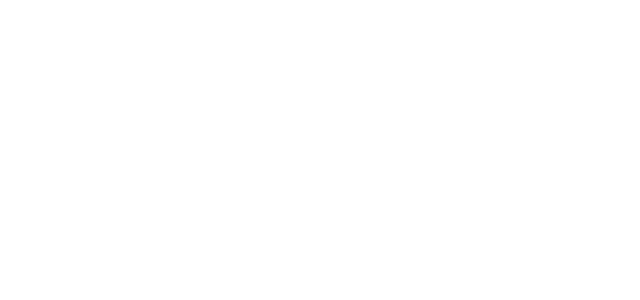
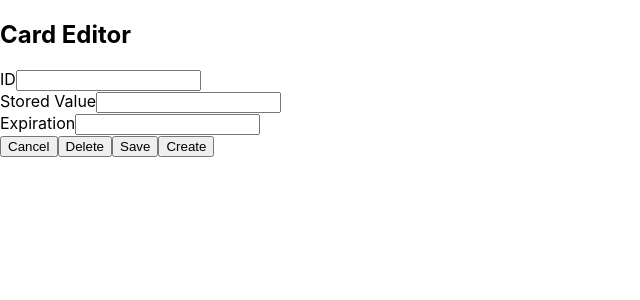
Before and after one commit to timaeusx/cs3200, a React (Create React App) app in the folder tt-webapp/: page /transitcards/1/edit in a window 1280 px wide. Before the commit this address had no page. Shown: the top 300 px of the page, without its empty margins (0-640 px from the left). Built offline with nearby package versions, Linux system fonts and the light colour scheme; no server answers.

Commit message:
Implement TransitCard editor screen and general cleanup

```diff
--- a/tt-webapp/src/App.js
+++ b/tt-webapp/src/App.js
@@ -3,6 +3,7 @@
 import TransitCardList from './TransitCardList';
 import TicketList from './TicketList';
 import UserFormEditor from "./UserFormEditor";
+import TransitCardFormEditor from "./TransitCardFormEditor";
 
 function App() {
   return (
@@ -10,9 +11,10 @@
         <BrowserRouter>
           <Routes>
             <Route path="/" element={<UserList/>}/>
-            <Route path="/users/:id" element={<UserFormEditor/>}/>
+            <Route path="/users/:id/edit" element={<UserFormEditor/>}/>
             <Route path="/users/:id/transitcards" element={<TransitCardList/>}/>
             <Route path="/transitcards/:id" element={<TicketList/>}/>
+            <Route path="/transitcards/:id/edit" element={<TransitCardFormEditor/>}/>
           </Routes>
         </BrowserRouter>
       </div>
--- /dev/null
+++ b/tt-webapp/src/TransitCardFormEditor.js
@@ -0,0 +1,48 @@
+import React from "react";
+import {useNavigate} from "react-router";
+import {useParams} from "react-router-dom";
+import TransitCardService from "./TransitCardService";
+
+const {useState, useEffect} = React;
+
+const TransitCardFormEditor = () => {
+  const {id} = useParams();
+  const navigate = useNavigate();
+  const [card, setCard] = useState({});
+  useEffect(() => {
+    if(id !== "new") {
+      findTransitCardById(id)
+    }
+  }, [id])
+  const createTransitCard = (card) => {
+    TransitCardService.createTransitCard(card).then(() => navigate(-1))
+  }
+  const findTransitCardById = (id) => {
+    TransitCardService.findTransitCardById(id).then(card => setCard(card))
+  }
+  const deleteTransitCard = (id) => {
+    TransitCardService.deleteTransitCard(id).then(() => navigate(-1))
+  }
+  const updateTransitCard = (id, newCard) => {
+    TransitCardService.updateTransitCard(id, newCard).then(() => navigate(-1))
+  }
+  return (
+      <div>
+        <h2>Card Editor</h2>
+        <label>ID</label>
+        <input value={card.idtransitcards}/><br/>
+        <label>Stored Value</label>
+        <input onChange = {(e) => setCard(card => ({...card, storedvalue: e.target.value}))}
+               value={card.storedvalue}/><br/>
+        <label>Expiration</label>
+        <input onChange = {(e) => setCard(card => ({...card, expiration: e.target.value}))}
+               value={card.expiration}/><br/>
+        <button className="btn btn-warning" onClick={() => {navigate(-1)}}>Cancel</button>
+        <button className="btn btn-danger" onClick={() => {deleteTransitCard(card.id)}}>Delete</button>
+        <button className="btn btn-primary" onClick={() => {updateTransitCard(card.id, card)}}>Save</button>
+        <button className="btn btn-success" onClick={() => {createTransitCard(card)}}>Create</button>
+      </div>
+  )
+}
+
+export default TransitCardFormEditor;
--- a/tt-webapp/src/TransitCardList.js
+++ b/tt-webapp/src/TransitCardList.js
@@ -1,26 +1,30 @@
 import {useState, useEffect} from "react";
-import {useParams} from "react-router-dom";
-import {Link} from "react-router-dom"
+import {useNavigate} from "react-router"
+import {Link, useParams} from "react-router-dom";
 
-var formatter = new Intl.NumberFormat("en-US", {
+const formatter = new Intl.NumberFormat("en-US", {
   style: "currency",
   currency: "USD"
 })
 
 const TransitCardList = () => {
+  const navigate = useNavigate();
+  const params = useParams();
+
   const [transitcards, setTransitCards] = useState([]);
-  const params = useParams();
   const findTransitCardsById = () =>
       fetch(`http://localhost:8080/api/users/${params.id}/transitcards`)
       .then(res => res.json())
       .then(transitcards => setTransitCards(transitcards));
   useEffect(findTransitCardsById, [params.id])
+
   const [tickets, setTickets] = useState([]);
   const findTickets = () =>
       fetch(`http://localhost:8080/api/transitcards/${params.id}/tickets`)
       .then(res => res.json())
       .then(tickets => setTickets(tickets))
   useEffect(findTickets, [params.id])
+
   return(
     <div>
       <h1>
@@ -31,6 +35,9 @@
           transitcards.map(transitcard =>
               <li key={transitcard.idtransitcards}>
                 Card #{transitcard.idtransitcards}
+                <Link to={`/transitcards/${transitcard.idtransitcards}/edit`}>
+                  Edit Card
+                </Link>
                 <ul>
                   <li>
                     Stored Value:&nbsp;
@@ -50,6 +57,7 @@
           )
         }
       </ul>
+      <button onClick={() => {navigate(-1)}}>Back</button>
     </div>
   );
 };
--- /dev/null
+++ b/tt-webapp/src/TransitCardService.js
@@ -0,0 +1,42 @@
+// Declare URL where server listens for HTTP requests
+const TCS_URL = "http://localhost:8080/api/transitcards"
+
+// Retrieve all transit cards from the server
+export const findAllTransitCards = () =>
+    fetch(TCS_URL).then(response => response.json())
+
+// Retrieve a single transit card by their ID
+export const findTransitCardById = (id) =>
+    fetch(`${TCS_URL}/${id}`).then(response => response.json())
+
+// Delete a transit card by their ID
+export const deleteTransitCard = (id) =>
+    fetch(`${TCS_URL}/${id}`,{method: "DELETE"})
+
+// Create a new transit card
+export const createTransitCard = (tc) =>
+    fetch(TCS_URL, {
+      method: 'POST',
+      body: JSON.stringify(tc),
+      headers: {
+        'content-type' : 'application/json'
+      }}).then(response => response.json())
+
+// Update a transit card by their ID
+export const updateTransitCard = (id, tc) =>
+    fetch(`${TCS_URL}/${id}`, {
+      method: 'PUT',
+      body: JSON.stringify(tc),
+      headers: {
+        'content-type' : 'application/json'
+      }}).then(response => response.json())
+
+// Export all functions as the API to this service
+const services = {
+  findAllTransitCards,
+  findTransitCardById,
+  deleteTransitCard,
+  createTransitCard,
+  updateTransitCard
+}
+export default services;
```
